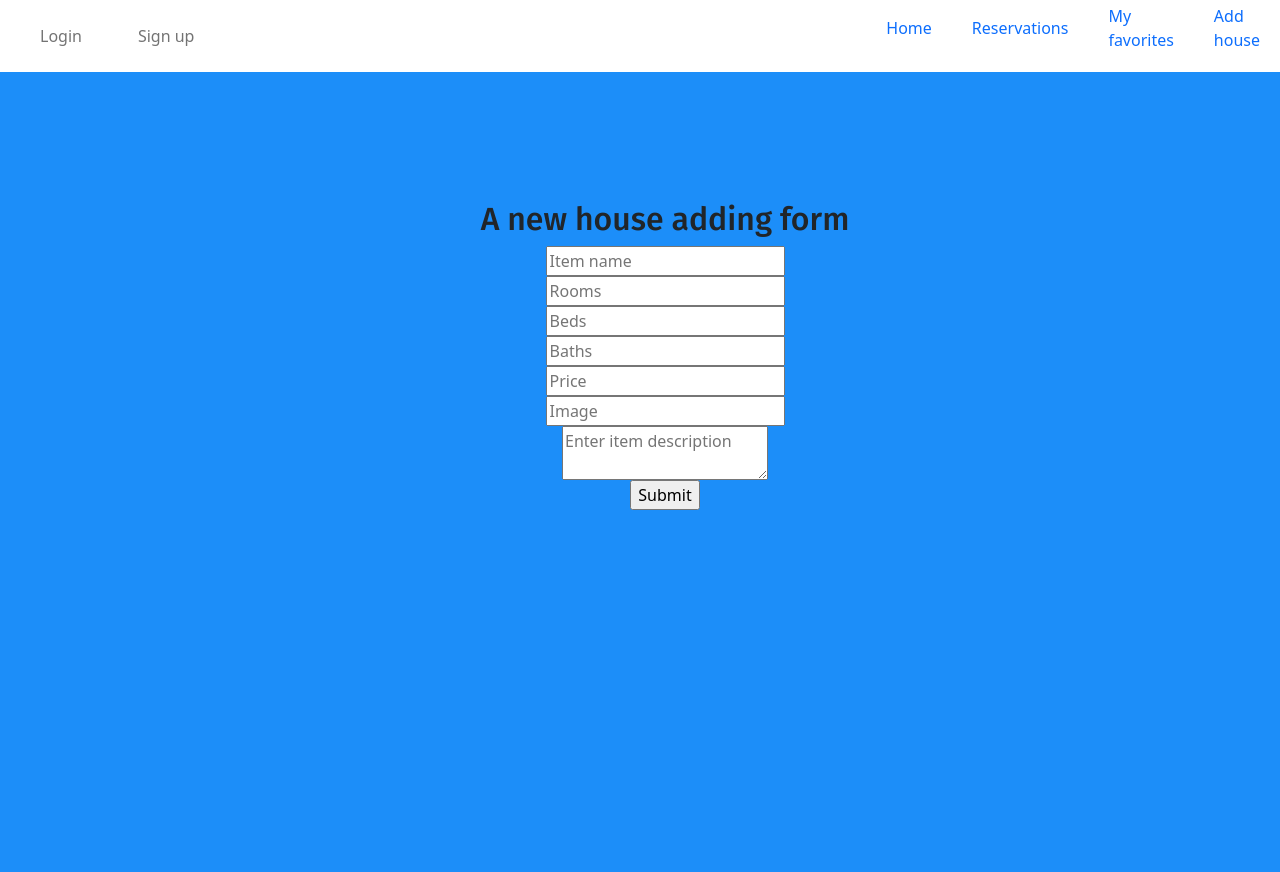
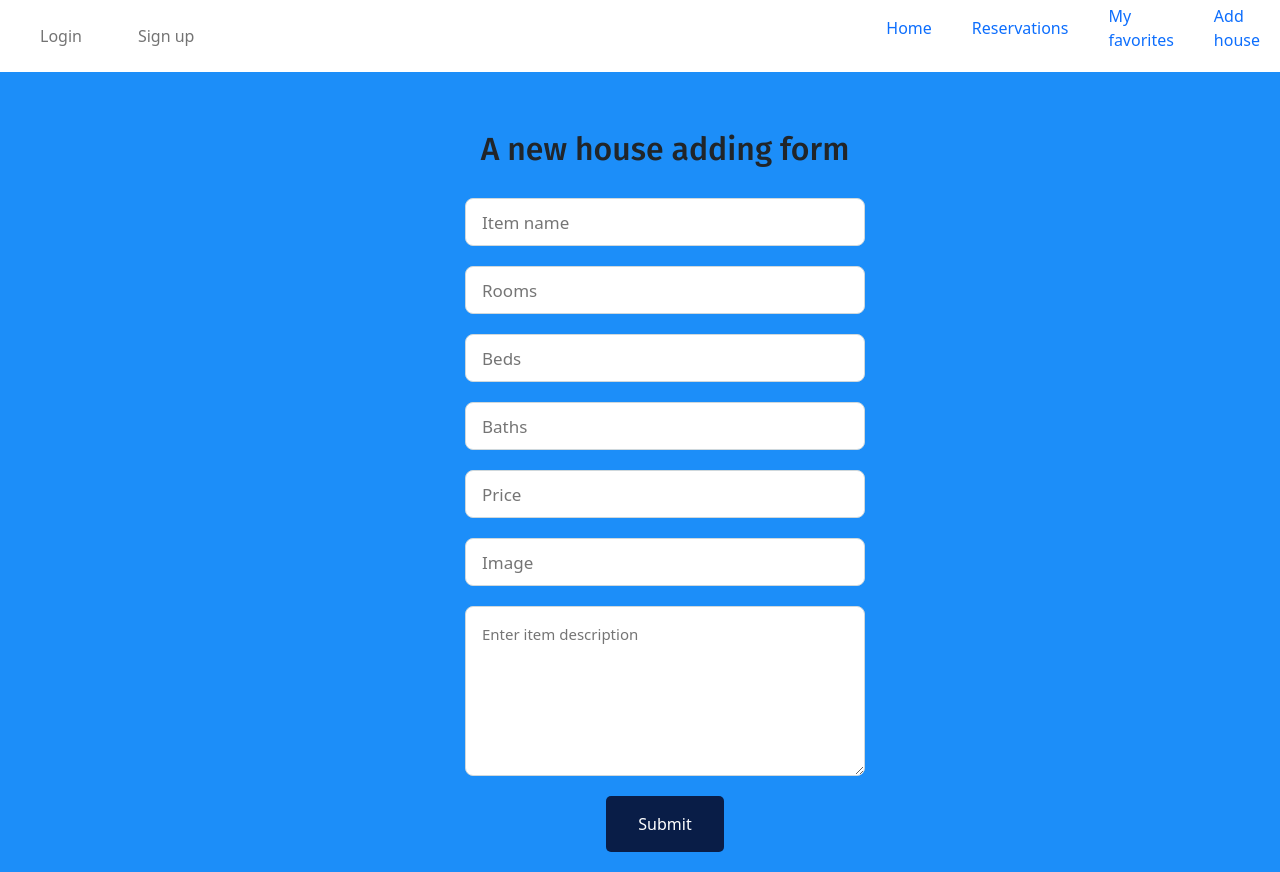
Before and after one commit to uzairali19/rent-house-front-end, a React (Create React App) app: page /add in a window 1280 px wide. Before the commit the page ends 800 px from the top, so only its background shows below. Built offline with nearby package versions, Linux system fonts and the light colour scheme.

Commit message:
Add button hover

```diff
--- a/src/components/AddDeleteHouse/Add.css
+++ b/src/components/AddDeleteHouse/Add.css
@@ -2,6 +2,71 @@
   display: flex;
   flex-direction: column;
   align-items: center;
-  margin-top: 200px;
+  margin-top: 130px;
   margin-left: 50px;
+  padding: 0;
 }
+
+.add-form input {
+  display: flex;
+  flex-direction: column;
+}
+
+.add-form textarea {
+  display: flex;
+  flex-direction: column;
+}
+
+.house-input {
+  height: 48px;
+  border-radius: 8px;
+  border: 1px solid #cfd8dc;
+  font-size: 17px;
+  font-style: normal;
+  font-weight: 400;
+  line-height: 20px;
+  text-align: left;
+  margin-bottom: 20px;
+  padding: 15px 16px;
+  box-sizing: border-box;
+  width: 400px;
+}
+
+.house-desc {
+  color: #172b4d;
+  height: 170px;
+  border-radius: 8px;
+  border: 1px solid #cfd8dc;
+  padding: 15px 38px 15px 16px;
+  font-family: inherit;
+  font-size: 15px;
+  font-style: normal;
+  font-weight: 400;
+  line-height: 24px;
+  text-align: left;
+  width: 400px;
+}
+
+.form-submit-btn {
+  background-color: #091d47; /* Green */
+  border: none;
+  border-radius: 5px;
+  color: rgb(255, 255, 255);
+  padding: 16px 32px;
+  text-align: center;
+  text-decoration: none;
+  display: inline-block;
+  font-size: 16px;
+  margin: 20px;
+  transition-duration: 0.4s;
+  cursor: pointer;
+}
+
+.form-submit-btn:hover {
+  background-color: #3e40df;
+  color: rgb(255, 255, 255);
+}
+
+.form-header {
+  margin-bottom: 30px;
+}
```
